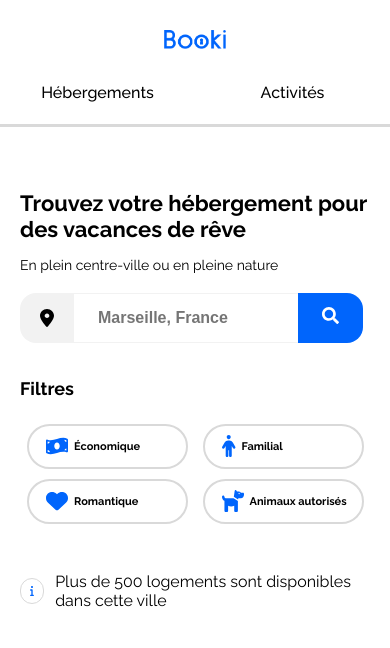
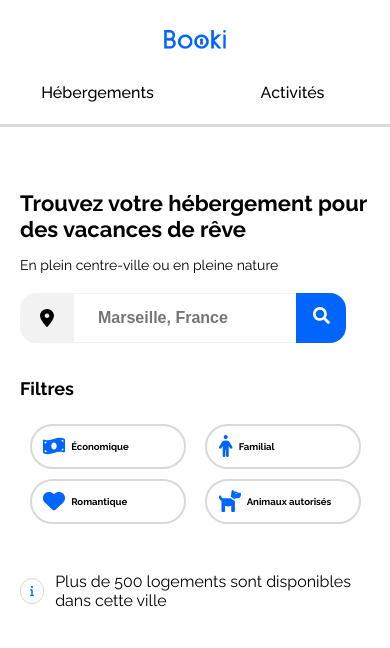
Before and after one commit to julesenstat/OC-Projet-2, a plain HTML site: page Projet 2/booki.html in a window 390 px wide. Shown: the top 648 px of the page. Drawn offline with Linux system fonts and the light colour scheme.

Commit message:
Update style.css
Changement taille media et correction card hébergement pour limite grande mobile

```diff
--- a/Projet 2/style/style.css
+++ b/Projet 2/style/style.css
@@ -347,7 +347,7 @@ footer div ul li{
     margin-bottom: .75rem;
 }
 /* tablette  */
-@media  screen and (min-width: 769px) and (max-width: 992px) {
+@media  screen and (min-width: 768px) and (max-width: 992px) {
     #filtres{
         width: 100%;
         gap: 0;
@@ -397,7 +397,7 @@ footer div ul li{
     }
 }
 /* mobile */
-@media  screen and (max-width: 768px) {
+@media  screen and (max-width: 767px) {
     body{
         margin: 0;
     }
@@ -428,6 +428,15 @@ footer div ul li{
     #filtres h2, #info, #hebergements h2{
         margin-left: 1.25rem;
     }
+    form input{
+        width: 60%;
+        max-width: 14.5rem;
+    }
+    form button{
+        width: 17%;
+        max-width: 3.125rem;
+        padding: 0;
+    }
     form button span{
         display: none;
     }
@@ -451,11 +460,11 @@ footer div ul li{
         margin-left: 1.25rem;
     }
     #filtres a{
-        font-size: .6875rem;
+        font-size: .6rem;
         width: 40%;
         max-width: 10.3125rem;
         margin-top: .625rem;
-        padding: 0.6rem 0rem 0.6rem 1.0625rem;
+        padding: 0.6rem 0rem 0.6rem 0.7rem;
     }
     #filtres span{
         margin: 0;
@@ -491,7 +500,7 @@ footer div ul li{
     #hebergement-cards a{
         height: 12.4375rem;
         width: 100%;
-        max-width: 20.9375rem;
+        max-width: 47.9375rem;
     }
     #hebergement-footer{
         display: none;
@@ -532,5 +541,3 @@ footer div ul li{
     footer div ul{
         margin-top: .625rem;
     }
-}
-/* header nav div a:nth-last-child(1) */
```
